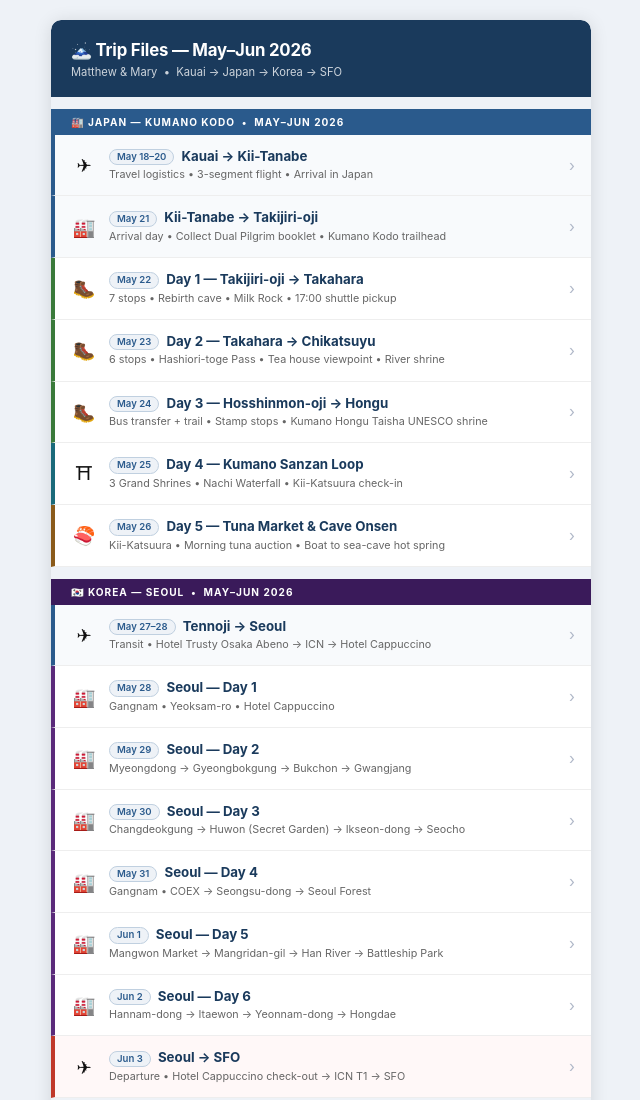
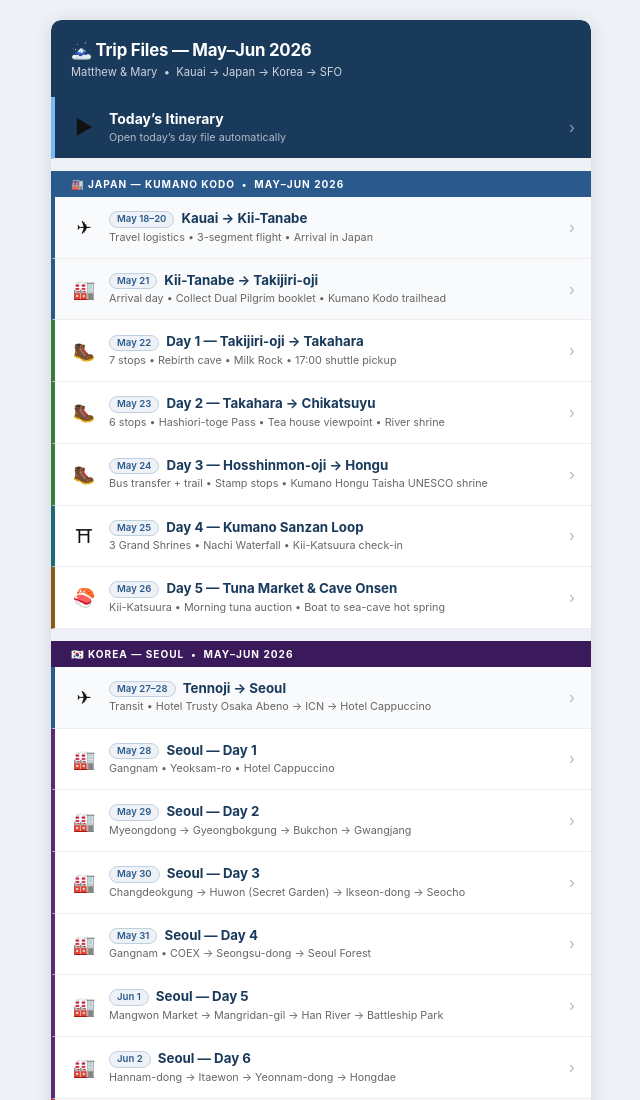
Before and after one commit to mattwng/japan-trip-2026, a plain HTML site: page index.html in a window 1280 px wide. Shown: the top 1100 px of the page, without its empty margins (319-959 px from the left). Drawn offline with Linux system fonts and the light colour scheme.

Commit message:
Add Today's Itinerary button to index

```diff
--- a/index.html
+++ b/index.html
@@ -93,6 +93,15 @@
     <h1>&#128507; Trip Files &mdash; May&ndash;Jun 2026</h1>
     <div class="sub">Matthew &amp; Mary &nbsp;&bull;&nbsp; Kauai &rarr; Japan &rarr; Korea &rarr; SFO</div>
   </div>
+
+  <a class="row" href="today.html" style="background:#1a3a5c;border-left-color:#7ab8f5;min-height:52px;">
+    <div class="row-icon" style="font-size:1.4em;">&#9654;</div>
+    <div class="row-text">
+      <div class="row-name" style="color:#fff;font-size:1em;">Today&#8217;s Itinerary</div>
+      <div class="row-desc" style="color:rgba(255,255,255,.65);">Open today&#8217;s day file automatically</div>
+    </div>
+    <div class="row-arrow" style="color:rgba(255,255,255,.5);">&#8250;</div>
+  </a>
 
   <!-- ═══════════════════════════════════════════ -->
   <div class="section">&#127981; Japan &mdash; Kumano Kodo &nbsp;&bull;&nbsp; May&ndash;Jun 2026</div>
```
